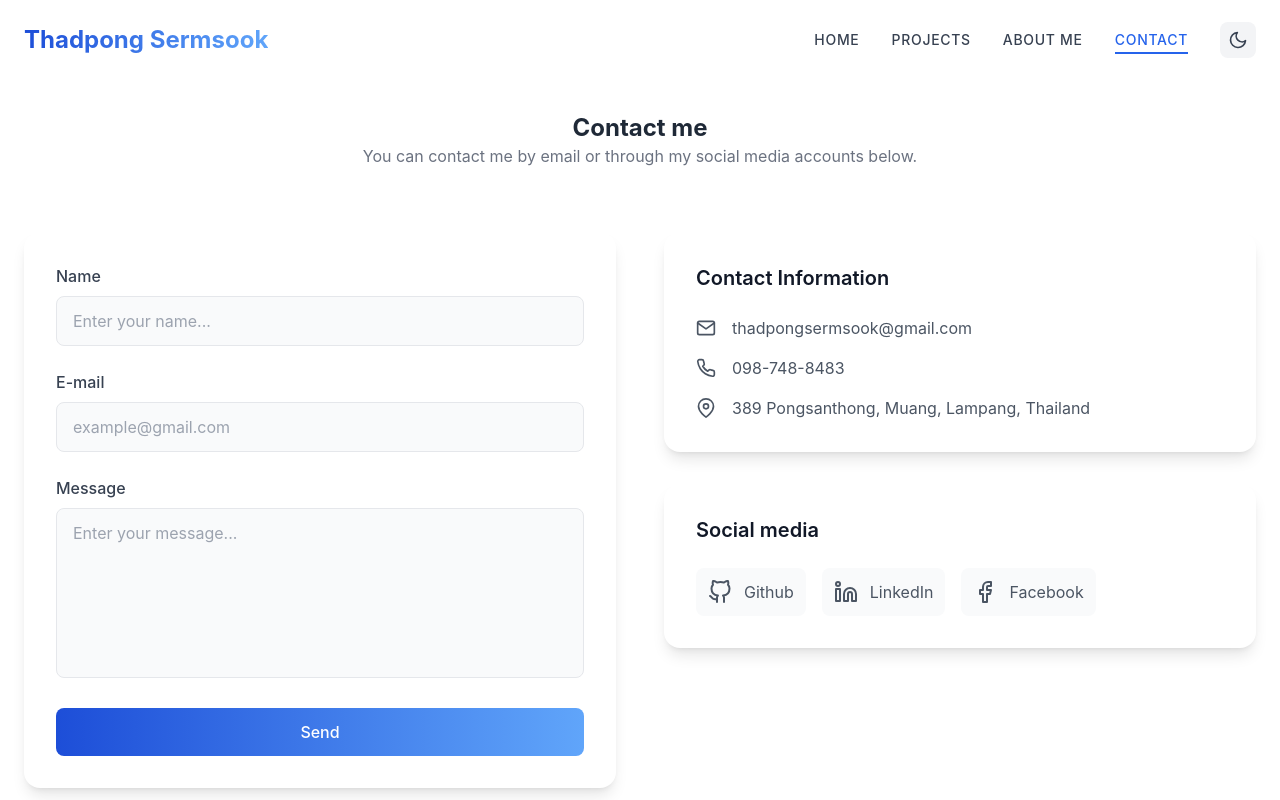
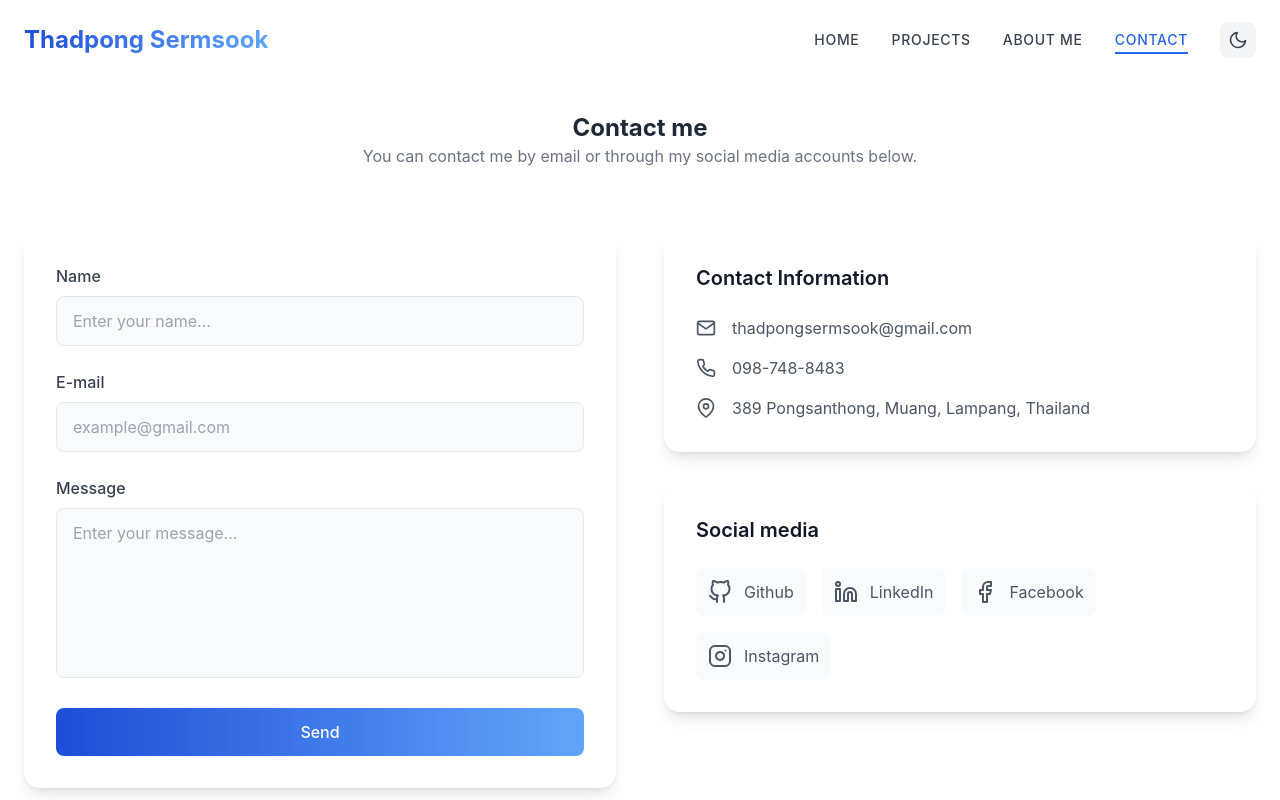
Before and after one commit to tahhh2234/Portfolio, a React (Vite) app: page /contact in a window 1280 px wide. Shown: the top 800 px of the page. Built offline with nearby package versions, Linux system fonts and the light colour scheme.

Commit message:
Add instagram contact

```diff
--- a/src/components/About.jsx
+++ b/src/components/About.jsx
@@ -1,9 +1,4 @@
 import { motion } from "framer-motion";
-import {
-  HiOutlineCode,
-  HiOutlineLightBulb,
-  HiOutlineDesktopComputer,
-} from "react-icons/hi";
 import {
   SiJavascript,
   SiReact,
@@ -25,27 +20,6 @@ const About = () => {
     { name: "MySQL", icon: SiMysql, color: "text-blue-500" },
   ];
 
-  const features = [
-    {
-      icon: HiOutlineCode,
-      title: "การพัฒนา",
-      description:
-        "พัฒนาเว็บแอปพลิเคชันด้วยเทคโนโลยีที่ทันสมัย เน้นการเขียนโค้ดที่มีคุณภาพและยั่งยืน",
-    },
-    {
-      icon: HiOutlineLightBulb,
-      title: "การแก้ปัญหา",
-      description:
-        "วิเคราะห์และแก้ไขปัญหาอย่างเป็นระบบ พร้อมนำเสนอวิธีแก้ไขที่มีประสิทธิภาพ",
-    },
-    {
-      icon: HiOutlineDesktopComputer,
-      title: "การออกแบบ UI/UX",
-      description:
-        "ออกแบบส่วนติดต่อผู้ใช้ที่สวยงามและใช้งานง่าย เน้นประสบการณ์ผู้ใช้เป็นหลัก",
-    },
-  ];
-
   return (
     <section className="min-h-screen py-28" id="about">
       <div className="max-w-7xl mx-auto px-6">
@@ -61,7 +35,7 @@ const About = () => {
             About me
           </h2>
           <p className="text-lg text-gray-600 dark:text-gray-200 max-w-3xl mx-auto">
-            I'm a Computer Engineering student with a strong passion for
+            I&apos;m a Computer Engineering student with a strong passion for
             frontend development. Experienced in building web applications.
           </p>
         </motion.div>
--- a/src/components/Contact.jsx
+++ b/src/components/Contact.jsx
@@ -5,6 +5,7 @@ import {
   FiMail,
   FiMapPin,
   FiPhone,
+  FiInstagram
 } from "react-icons/fi";
 import { motion } from "framer-motion";
 
@@ -33,6 +34,11 @@ const Contact = () => {
       icon: FiFacebook,
       href: "https://www.facebook.com/cheetah.thadpong/",
       label: "Facebook",
+    },
+    {
+      icon: FiInstagram,
+      href: "https://www.instagram.com/cheetah_thadpong/",
+      label: "Instagram",
     },
   ];
 
--- a/src/components/Footer.jsx
+++ b/src/components/Footer.jsx
@@ -1,4 +1,4 @@
-import { FiFacebook, FiGithub, FiLinkedin } from "react-icons/fi";
+import { FiFacebook, FiGithub, FiLinkedin, FiInstagram } from "react-icons/fi";
 import { motion } from "framer-motion";
 
 const Footer = () => {
@@ -18,6 +18,11 @@ const Footer = () => {
       icon: FiFacebook,
       href: "https://www.facebook.com/cheetah.thadpong/",
       label: "Facebook",
+    },
+    {
+      icon: FiInstagram,
+      href: "https://www.instagram.com/cheetah_thadpong/",
+      label: "Instagram",
     },
   ];
 
--- a/src/components/Home.jsx
+++ b/src/components/Home.jsx
@@ -1,5 +1,5 @@
 import { motion } from "framer-motion";
-import { FiFacebook, FiGithub, FiLinkedin } from "react-icons/fi";
+import { FiFacebook, FiGithub, FiInstagram, FiLinkedin } from "react-icons/fi";
 import { TypeAnimation } from "react-type-animation";
 
 const Home = () => {
@@ -68,6 +68,11 @@ const Home = () => {
                 href: "https://www.facebook.com/cheetah.thadpong/",
                 label: "Facebook",
               },
+              {
+                Icon: FiInstagram,
+                href: "https://www.instagram.com/cheetah_thadpong/",
+                label: "Instagram",
+              },
             ].map(({ Icon, href, label }) => (
               <motion.a
                 key={label}
```
